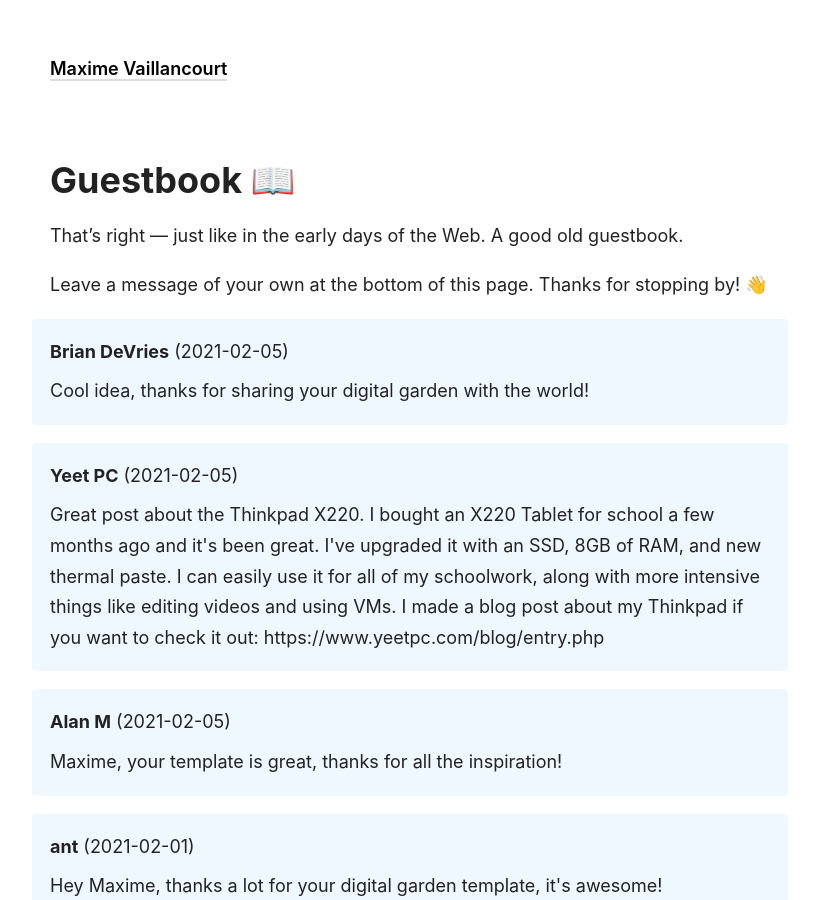
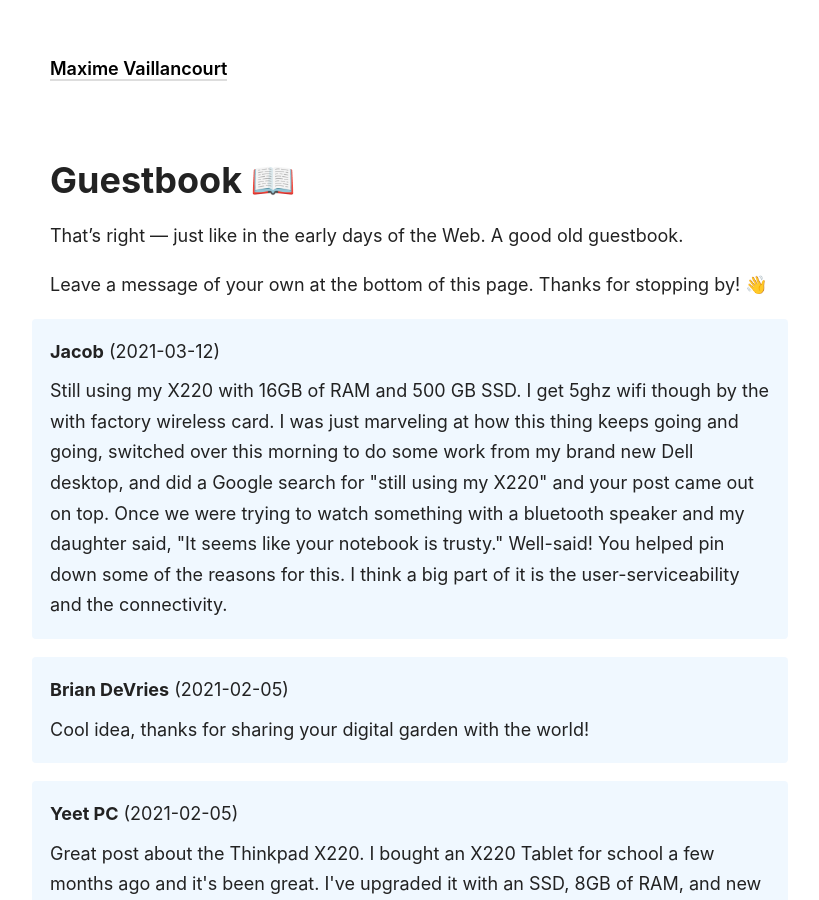
Before and after one commit to maximevaillancourt/maximevaillancourt.github.io, a Jekyll site: the page built from _pages/guestbook.md, in a window 1280 px wide and 900 px high. Shown: the whole window, without its empty margins (230-1049 px from the left). Built offline with Jekyll 4.4.1, drawn with Linux system fonts in a browser that asks for light colours.

Commit message:
Update guestbook messages from Netlify Forms API

```diff
--- a/_data/guestbook_messages.yml
+++ b/_data/guestbook_messages.yml
@@ -111,3 +111,14 @@
   author: Brian DeVries
   timestamp: '2021-02-05T21:34:03+00:00'
   body: Cool idea, thanks for sharing your digital garden with the world!
+- netlify_submission_id: 604b8d18d06aef18b80a5902
+  author: Jacob
+  timestamp: '2021-03-12T15:47:36+00:00'
+  body: Still using my X220 with 16GB of RAM and 500 GB SSD.  I get 5ghz wifi though
+    by the with factory wireless card.  I was just marveling at how this thing keeps
+    going and going, switched over this morning to do some work from my brand new
+    Dell desktop, and did a Google search for &quot;still using my X220&quot; and
+    your post came out on top.  Once we were trying to watch something with a bluetooth
+    speaker and my daughter said, &quot;It seems like your notebook is trusty.&quot;  Well-said!  You
+    helped pin down some of the reasons for this.  I think a big part of it is the
+    user-serviceability and the connectivity.
```
